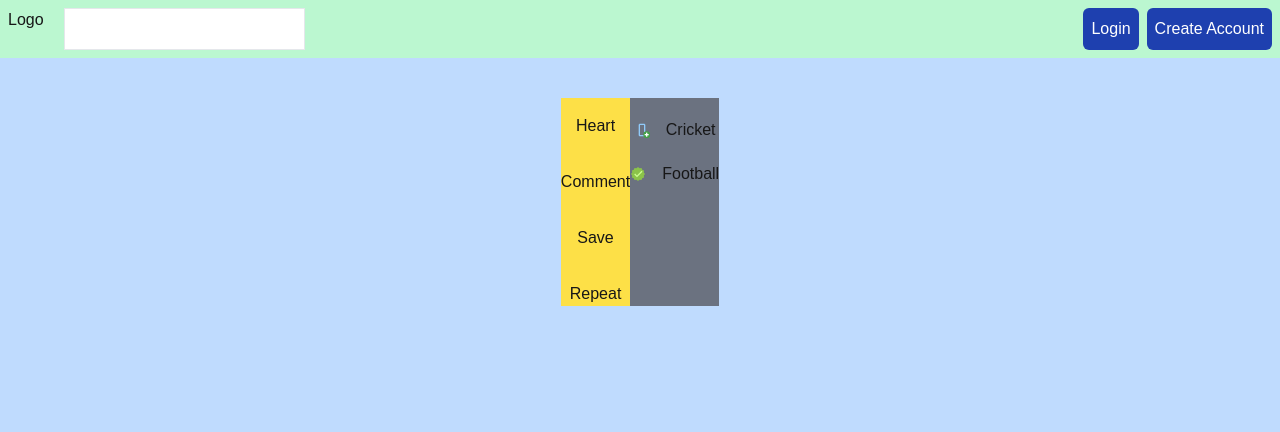
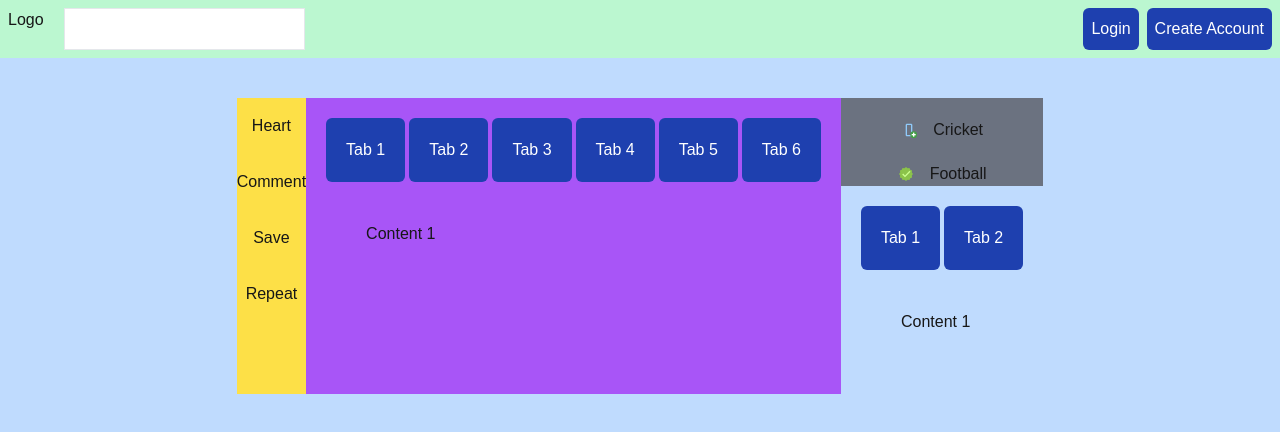
Before and after one commit to harshan89/my-first-project, a Next.js app: page / in a window 1280 px wide. Shown: the top 432 px of the page. Built offline with nearby package versions, Linux system fonts and the light colour scheme.

Commit message:
tab list last changes

```diff
--- a/app/components/Home/Home.tsx
+++ b/app/components/Home/Home.tsx
@@ -6,6 +6,7 @@ import LeftPanel from "./LeftPanel";
 import RightPanel from "./RightPanel";
 import { FcAddColumn } from "react-icons/fc";
 import { FcApproval } from "react-icons/fc";
+import Tab from "../Tab/Tab";
 
 const Home = () => {
   const [leftMenu, setLeftMenu] = useState<string[]>([
@@ -22,6 +23,15 @@ const Home = () => {
     { itemName: "Football", itemIcon: <FcApproval /> },
   ]);
 
+  const tabs1: { tabHeader: string; tabContent: string }[] = [
+    { tabHeader: "Tab 1", tabContent: "Content 1" },
+    { tabHeader: "Tab 2", tabContent: "Content 2" },
+    { tabHeader: "Tab 3", tabContent: "Content 3" },
+    { tabHeader: "Tab 4", tabContent: "Content 4" },
+    { tabHeader: "Tab 5", tabContent: "Content 5" },
+    { tabHeader: "Tab 6", tabContent: "Content 6" }
+  ];
+
   return (
     <div className="flex flex-col min-h-screen bg-blue-200">
       {/* header section start */}
@@ -31,7 +41,9 @@ const Home = () => {
       {/* body section start */}
       <div className="flex gap-[20] justify-center pt-10">
         <LeftPanel leftMenu={leftMenu} />
-        <div className="h-[500] w-[800] bg-purple-500"></div>
+        <div className="h-[500] w-[800] bg-purple-500">
+          <Tab tabs={tabs1} />
+        </div>
         <RightPanel rightMenu={rightMenu} />
       </div>
 
--- a/app/components/Home/RightPanel.tsx
+++ b/app/components/Home/RightPanel.tsx
@@ -1,13 +1,20 @@
 import { FC, ReactNode } from "react";
 import { IconType } from "react-icons";
+import Tab from "../Tab/Tab";
 
 interface Props {
   rightMenu: { itemName: string; itemIcon: ReactNode }[];
 }
 
 const RightPanel: FC<Props> = ({ rightMenu }) => {
+  const tabs2: { tabHeader: string; tabContent: string }[] = [
+    { tabHeader: "Tab 1", tabContent: "Content 1" },
+    { tabHeader: "Tab 2", tabContent: "Content 2" },
+  ];
+
   return (
-    <div className="flex flex-col items-center h-[500] w-[400] bg-gray-500 pt-5 gap-5">
+    <div>
+      <div className="flex flex-col items-center w-[400] bg-gray-500 pt-5 gap-5">
         {rightMenu.map((item, key) => {
           return (
             <div className="flex gap-4 items-center" key={key}>
@@ -17,6 +24,8 @@ const RightPanel: FC<Props> = ({ rightMenu }) => {
           );
         })}
       </div>
+      <Tab tabs={tabs2} />
+    </div>
   );
 };
 
--- /dev/null
+++ b/app/components/Tab/BasicTab.tsx
@@ -0,0 +1,66 @@
+import { useState } from "react";
+
+const Tab = () => {
+  const [activeBtn1, setActiveBtn1] = useState<boolean>(false);
+  const [activeBtn2, setActiveBtn2] = useState<boolean>(false);
+  const [activeBtn3, setActiveBtn3] = useState<boolean>(false);
+
+  const onClickTab = (tabNum: number) => {
+    if (tabNum === 1) {
+      setActiveBtn1(true);
+      setActiveBtn2(false);
+      setActiveBtn3(false);
+    } else if (tabNum === 2) {
+      setActiveBtn2(true);
+      setActiveBtn1(false);
+      setActiveBtn3(false);
+    } else if (tabNum === 3) {
+      setActiveBtn2(false);
+      setActiveBtn1(false);
+      setActiveBtn3(true);
+    }
+  };
+
+  return (
+    <div className="w-full">
+      <div className="flex gap-5 w-full">
+        <button
+          className={
+            activeBtn1
+              ? "bg-blue-400 text-white p-5 rounded-md"
+              : "bg-blue-800 text-white p-5 rounded-md"
+          }
+          onClick={() => onClickTab(1)}
+        >
+          Tab 1
+        </button>
+        <button
+          className={
+            activeBtn2
+              ? "bg-blue-400 text-white p-5 rounded-md"
+              : "bg-blue-800 text-white p-5 rounded-md"
+          }
+          onClick={() => onClickTab(2)}
+        >
+          Tab 2
+        </button>
+        <button
+          className={
+            activeBtn3
+              ? "bg-blue-400 text-white p-5 rounded-md"
+              : "bg-blue-800 text-white p-5 rounded-md"
+          }
+          onClick={() => onClickTab(3)}
+        >
+          Tab 3
+        </button>
+      </div>
+
+      {activeBtn1 && <div>Content 1</div>}
+      {activeBtn2 && <div>Content 2</div>}
+      {activeBtn3 && <div>Content 3</div>}
+    </div>
+  );
+};
+
+export default Tab;
--- /dev/null
+++ b/app/components/Tab/Tab.tsx
@@ -0,0 +1,29 @@
+import { FC, useState } from "react";
+
+interface Props {
+  tabs: { tabHeader: string; tabContent: string }[];
+}
+
+const Tab: FC<Props> = ({ tabs }) => {
+  const [tabIndex, setTabIndex] = useState<number>(0);
+
+  return (
+    <div className="p-5">
+      <div className="flex gap-1">
+        {tabs.map((item, index) => (
+          <button
+            className="bg-blue-800 text-white p-5 rounded-md"
+            onClick={() => {
+              setTabIndex(index);
+            }}
+          >
+            {item.tabHeader}
+          </button>
+        ))}
+      </div>
+      <div className="p-10">{tabs[tabIndex].tabContent}</div>
+    </div>
+  );
+};
+
+export default Tab;
```
Lines whose indentation alone changed are shown as unchanged.
